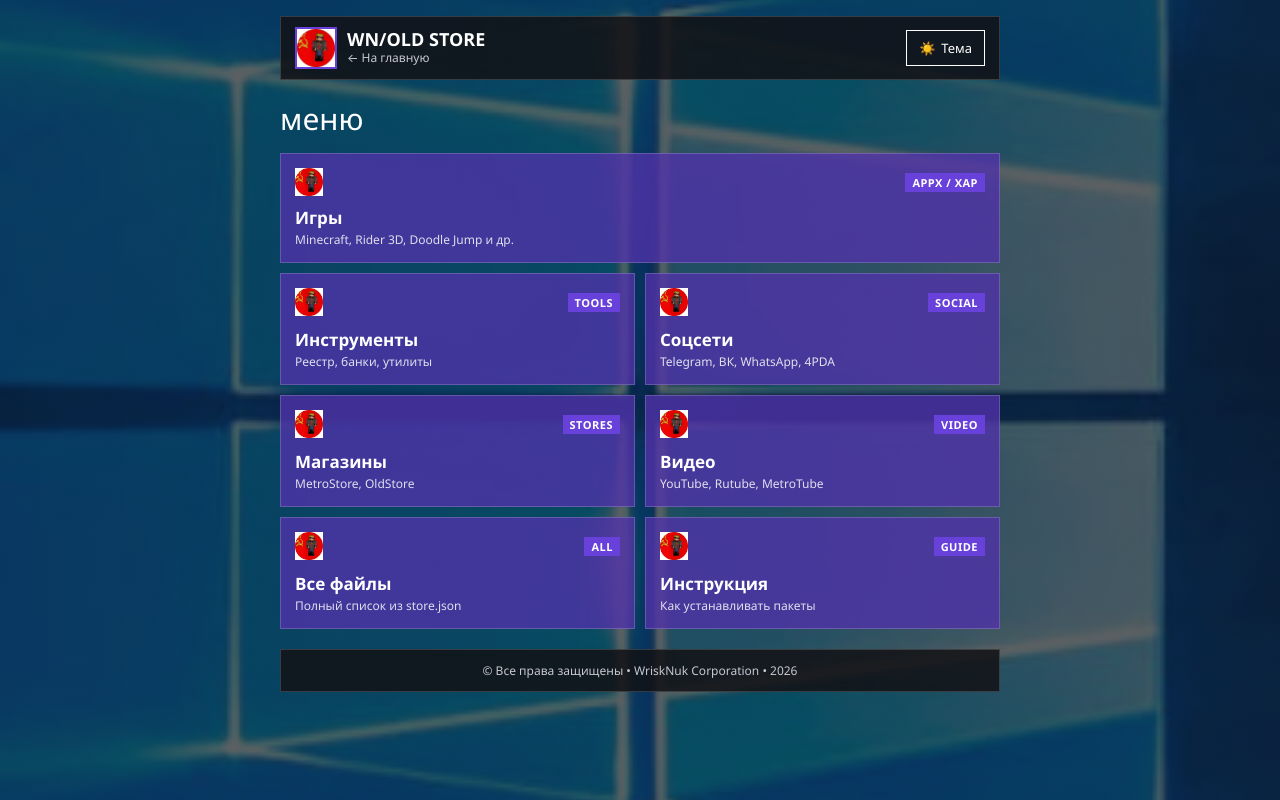
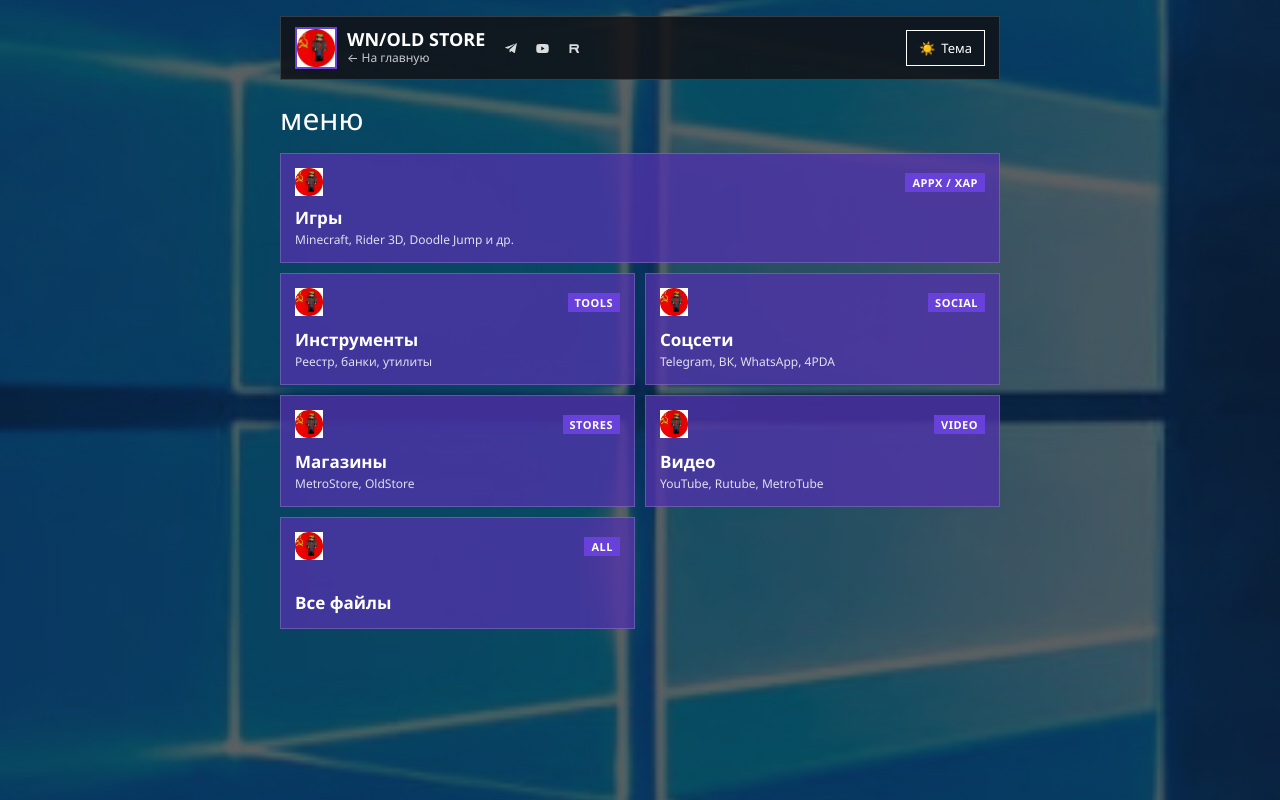
Before and after one commit to wrisknuk/wrisknuk_store, a plain HTML site: page menu.html in a window 1280 px wide. Drawn offline with Linux system fonts and the light colour scheme.

Commit message:
Update menu.html

```diff
--- a/menu.html
+++ b/menu.html
@@ -63,18 +63,21 @@
             align-items: center;
             gap: 10px;
             background: var(--panel-bg);
-            color: #111114;
-            border: 1px solid rgba(0, 0, 0, 0.14);
+            color: #ffffff;
+            border: 1px solid rgba(255, 255, 255, 0.16);
             padding: 10px 14px;
             margin-bottom: 18px;
-        }
-        :root .topbar {
-            color: #ffffff;
-            border-color: rgba(255, 255, 255, 0.16);
         }
         [data-theme="light"] .topbar {
             color: #111114;
             border-color: rgba(0, 0, 0, 0.14);
+        }
+
+        .topbar-left {
+            display: flex;
+            align-items: center;
+            gap: 12px;
+            min-width: 0;
         }
 
         .brand {
@@ -90,6 +93,7 @@
             height: 42px;
             object-fit: cover;
             border: 2px solid var(--solid-accent);
+            flex-shrink: 0;
         }
 
         .brand-name {
@@ -103,6 +107,38 @@
             color: var(--header-muted);
         }
 
+        /* Маленькие значки соцсетей рядом с названием */
+        .social-links {
+            display: inline-flex;
+            align-items: center;
+            gap: 6px;
+        }
+
+        .social-icon-link {
+            display: inline-flex;
+            align-items: center;
+            justify-content: center;
+            width: 26px;
+            height: 26px;
+            color: inherit;
+            text-decoration: none;
+            opacity: 0.85;
+            transition: opacity 0.15s ease, color 0.15s ease, transform 0.1s ease;
+        }
+        .social-icon-link:hover {
+            opacity: 1;
+            color: var(--solid-accent);
+        }
+        .social-icon-link:active {
+            transform: scale(0.94);
+        }
+        .social-icon-link svg {
+            width: 15px;
+            height: 15px;
+            fill: currentColor;
+            display: block;
+        }
+
         .theme-btn {
             display: inline-flex;
             align-items: center;
@@ -113,6 +149,7 @@
             padding: 8px 12px;
             font-size: 13px;
             cursor: pointer;
+            flex-shrink: 0;
         }
         .theme-btn:hover {
             border-color: var(--solid-accent);
@@ -452,6 +489,7 @@
 <body>
     <div class="page">
         <header class="topbar">
+            <div class="topbar-left">
                 <a href="index.html" class="brand">
                     <img src="avatar.png" alt="WN/OLD STORE" class="brand-avatar" onerror="this.style.display='none'">
                     <div>
@@ -459,6 +497,25 @@
                         <div class="brand-sub">← На главную</div>
                     </div>
                 </a>
+
+                <div class="social-links" aria-label="Социальные сети">
+                    <a href="https://t.me/wrisknuk_life" class="social-icon-link" target="_blank" rel="noopener" title="Telegram" aria-label="Telegram">
+                        <svg viewBox="0 0 24 24" aria-hidden="true">
+                            <path d="M21.4 3.6c.4-.2.8.2.7.6l-3.1 14.7c-.1.5-.7.7-1.1.4l-4.4-3.3-2.1 2c-.2.2-.6.1-.7-.2l-.5-3.8 10.6-9.5c.2-.2-.1-.5-.3-.3L8.2 12.4l-4.2-1.3c-.5-.2-.5-.8 0-1L21.4 3.6z"/>
+                        </svg>
+                    </a>
+                    <a href="https://youtube.com/@tehno_wrisknuk_official?si=arVod4U3_bisztkm" class="social-icon-link" target="_blank" rel="noopener" title="YouTube" aria-label="YouTube">
+                        <svg viewBox="0 0 24 24" aria-hidden="true">
+                            <path d="M21.6 7.2a2.7 2.7 0 0 0-1.9-1.9C18 4.8 12 4.8 12 4.8s-6 0-7.7.5A2.7 2.7 0 0 0 2.4 7.2 28.4 28.4 0 0 0 2 12a28.4 28.4 0 0 0 .4 4.8 2.7 2.7 0 0 0 1.9 1.9c1.7.5 7.7.5 7.7.5s6 0 7.7-.5a2.7 2.7 0 0 0 1.9-1.9A28.4 28.4 0 0 0 22 12a28.4 28.4 0 0 0-.4-4.8zM10 15.1V8.9l5.4 3.1-5.4 3.1z"/>
+                        </svg>
+                    </a>
+                    <a href="https://rutube.ru/channel/45851281/" class="social-icon-link" target="_blank" rel="noopener" title="RuTube" aria-label="RuTube">
+                        <svg viewBox="0 0 24 24" aria-hidden="true">
+                            <path d="M4 5h11.5a3.5 3.5 0 0 1 3.5 3.5v1a3.5 3.5 0 0 1-2.2 3.2L19.5 19h-3.6l-3.3-6H7v6H4V5zm3 3v2.5h8.2a.8.8 0 0 0 .8-.8v-.9a.8.8 0 0 0-.8-.8H7z"/>
+                        </svg>
+                    </a>
+                </div>
+            </div>
 
             <button class="theme-btn" id="themeToggle" type="button">
                 <span class="icon">🌙</span>
@@ -531,40 +588,4 @@
                 </div>
                 <div>
                     <div class="tile-name">Все файлы</div>
-                    <div class="tile-desc">Полный список из store.json</div>
-                </div>
-            </button>
-
-            <a href="howto.html" class="tile">
-                <div class="tile-top">
-                    <img src="Logo44 (1).png" alt="" class="tile-icon" onerror="this.style.display='none'">
-                    <span class="tile-badge">GUIDE</span>
-                </div>
-                <div>
-                    <div class="tile-name">Инструкция</div>
-                    <div class="tile-desc">Как устанавливать пакеты</div>
-                </div>
-            </a>
-        </nav>
-
-        <footer class="footer">
-            © Все права защищены • WriskNuk Corporation • 2026
-        </footer>
-    </div>
-
-    <!-- Полноэкранный слой каталога поверх меню -->
-    <section class="catalog-overlay" id="catalogOverlay" aria-modal="true" role="dialog">
-        <div class="overlay-inner">
-            <div class="overlay-bar">
-                <div class="overlay-title-wrap">
-                    <img src="avatar.png" alt="" class="brand-avatar" onerror="this.style.display='none'">
-                    <h2 class="overlay-title" id="overlayTitle">игры</h2>
-                </div>
-                <button type="button" class="return-menu-btn" id="returnMenuBtn">Вернуться в меню</button>
-            </div>
-
-            <div class="apps-list" id="appsList"></div>
-        </div>
-    </section>
-</body>
-</html>
+                    <div class="tile-desc"
```
Lines whose indentation alone changed are shown as unchanged.
